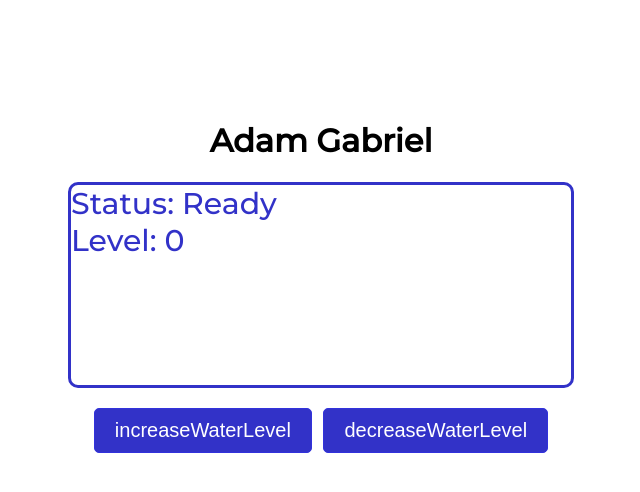
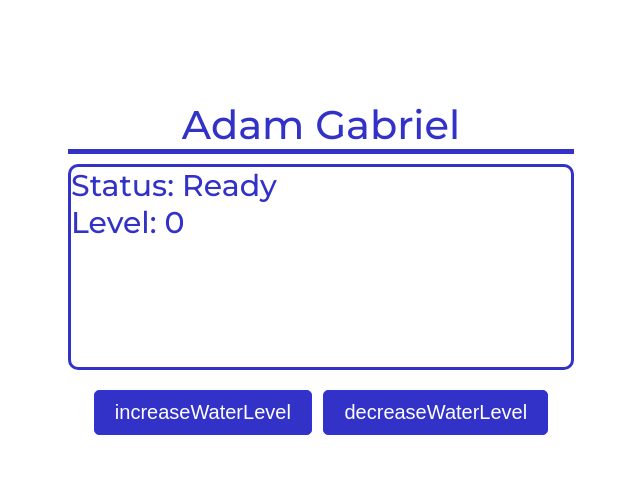
Before and after one commit to THEAdamGabriel/WaterPool, a React app: page / in a window 1280 px wide. Shown: the whole page, without its empty margins (319-959 px from the left). Built offline with nearby package versions, Linux system fonts and the light colour scheme.

Commit message:
make component

```diff
--- /dev/null
+++ b/src/components/WaterPool/index.js
@@ -0,0 +1,31 @@
+import React from 'react';
+import PropTypes from 'prop-types';
+import './style.scss';
+
+export default function WaterPool({ level, startControlWater }) {
+  return (
+    <div>
+      <div className="waterPool">
+        <div>
+          <span>Status:&nbsp;</span>
+          <span id="title">Ready</span>
+        </div>
+        <div>{`Level: ${level}`}</div>
+        <div id="water" />
+      </div>
+      <div className="buttonWrapper">
+        <button id="btnInc" onClick={() => startControlWater('increase', 0)}>
+          increaseWaterLevel
+        </button>
+        <button id="btnDec" onClick={() => startControlWater('decrease', 5)}>
+          decreaseWaterLevel
+        </button>
+      </div>
+    </div>
+  );
+}
+
+WaterPool.propTypes = {
+  level: PropTypes.number,
+  startControlWater: PropTypes.func,
+};
--- a/src/pages/WaterControl/style.scss
+++ b/src/components/WaterPool/style.scss
@@ -1,7 +1,3 @@
-h1 {
-  text-align: center;
-}
-
 .waterPool {
   position: relative;
   width: 500px;
--- a/src/pages/WaterControl/index.js
+++ b/src/pages/WaterControl/index.js
@@ -1,5 +1,6 @@
 import React, { useEffect, useState } from 'react';
-import './style.scss';
+import WaterPool from '../../components/WaterPool';
+import * as styles from './style.module.scss';
 
 export default function WaterControl() {
   const [waterLevel, setWaterLevel] = useState(0);
@@ -36,23 +37,8 @@ export default function WaterControl() {
 
   return (
     <div>
-      <h1>Adam Gabriel</h1>
-      <div className="waterPool">
-        <div>
-          <span>Status:&nbsp;</span>
-          <span id="title">Ready</span>
-        </div>
-        <div>{`Level: ${waterLevel}`}</div>
-        <div id="water" />
-      </div>
-      <div className="buttonWrapper">
-        <button id="btnInc" onClick={() => startControlWater('increase', 0)}>
-          increaseWaterLevel
-        </button>
-        <button id="btnDec" onClick={() => startControlWater('decrease', 5)}>
-          decreaseWaterLevel
-        </button>
-      </div>
+      <div className={styles.title}>Adam Gabriel</div>
+      <WaterPool level={waterLevel} startControlWater={startControlWater} />
     </div>
   );
 }
--- /dev/null
+++ b/src/pages/WaterControl/style.module.scss
@@ -0,0 +1,8 @@
+.title {
+  font-size: 40px;
+  font-weight: 500;
+  text-align: center;
+  color: rgb(50, 50, 200);
+  margin-bottom: 10px;
+  border-bottom: 5px solid rgb(50, 50, 200);
+}
```
Also changed, not shown: 1 other file.
